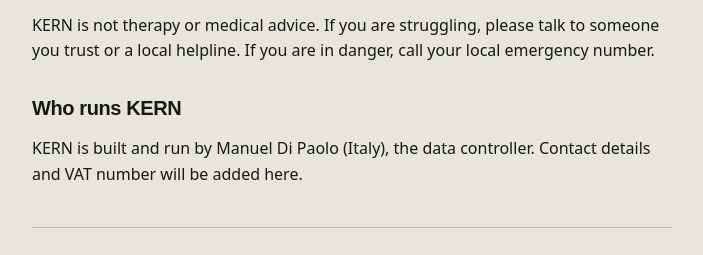
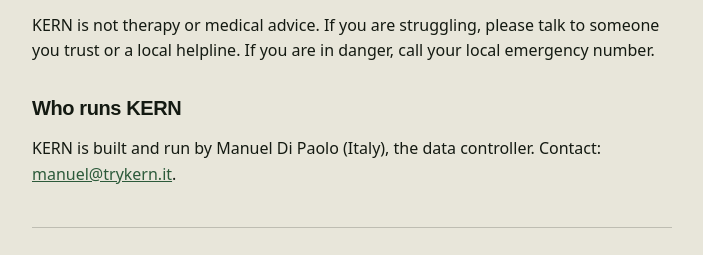
Before and after one commit to manueldipa4561-png/Kern, an Astro site: page /privacy in a window 1280 px wide. Shown: the part 3201-3456 px from the top of the page, without its empty margins (288-991 px from the left). Built offline with nearby package versions, Linux system fonts and the light colour scheme; Astro itself is replaced by a stand-in of ours.

Commit message:
fix: privacy page shows the contact email and drops the VAT placeholder

```diff
--- a/src/pages/privacy.astro
+++ b/src/pages/privacy.astro
@@ -70,7 +70,7 @@
       <h2>Not therapy</h2>
       <p>KERN is not therapy or medical advice. If you are struggling, please talk to someone you trust or a local helpline. If you are in danger, call your local emergency number.</p>
       <h2>Who runs KERN</h2>
-      <p>KERN is built and run by Manuel Di Paolo (Italy), the data controller. Contact details and VAT number will be added here.</p>
+      <p>KERN is built and run by Manuel Di Paolo (Italy), the data controller. Contact: <a href="mailto:manuel@trykern.it">manuel@trykern.it</a>.</p>
       <hr />
       <section id="it" lang="it">
         <p class="top"><a href="/">← KERN</a> · <a href="#en" lang="en">English</a></p>
@@ -97,7 +97,7 @@
         <h2>A chi è rivolto</h2>
         <p>KERN è per persone dai 18 anni in su e non è terapia né consulenza medica.</p>
         <h2>Chi gestisce KERN</h2>
-        <p>KERN è sviluppato e gestito da Manuel Di Paolo (Italia), titolare del trattamento; contatti e partita IVA saranno aggiunti qui.</p>
+        <p>KERN è sviluppato e gestito da Manuel Di Paolo (Italia), titolare del trattamento. Contatto: <a href="mailto:manuel@trykern.it">manuel@trykern.it</a>.</p>
       </section>
     </main>
   </body>
```
